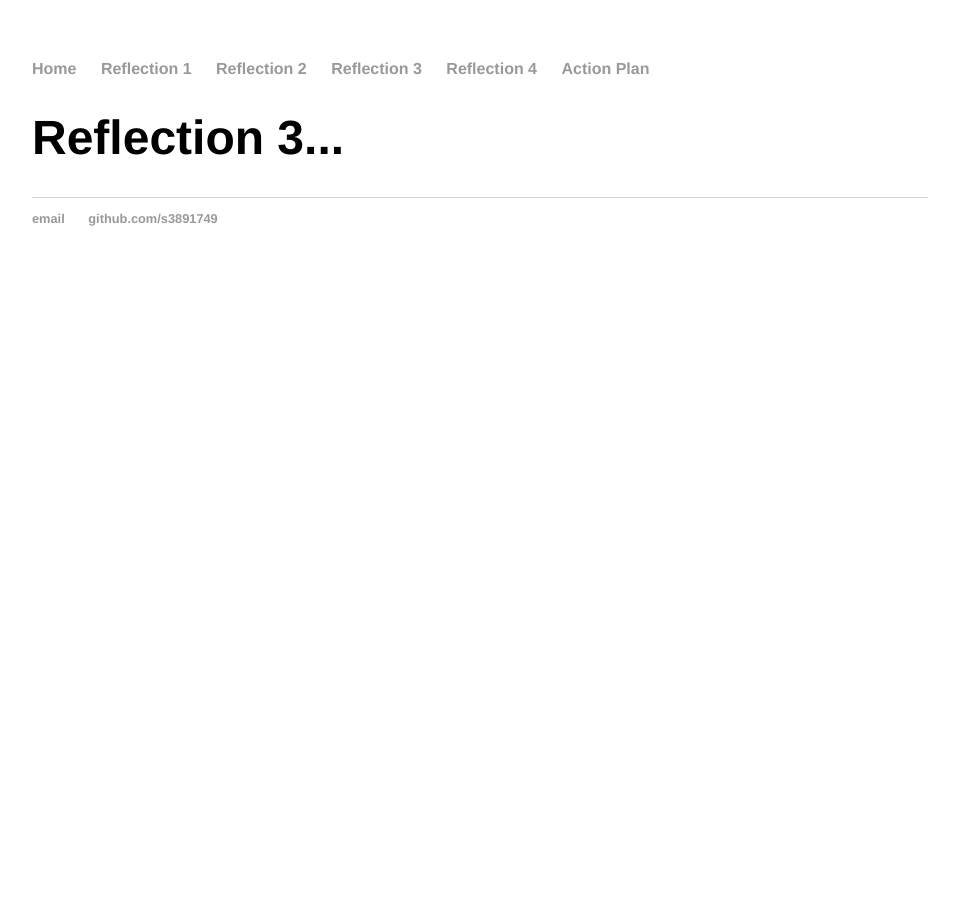
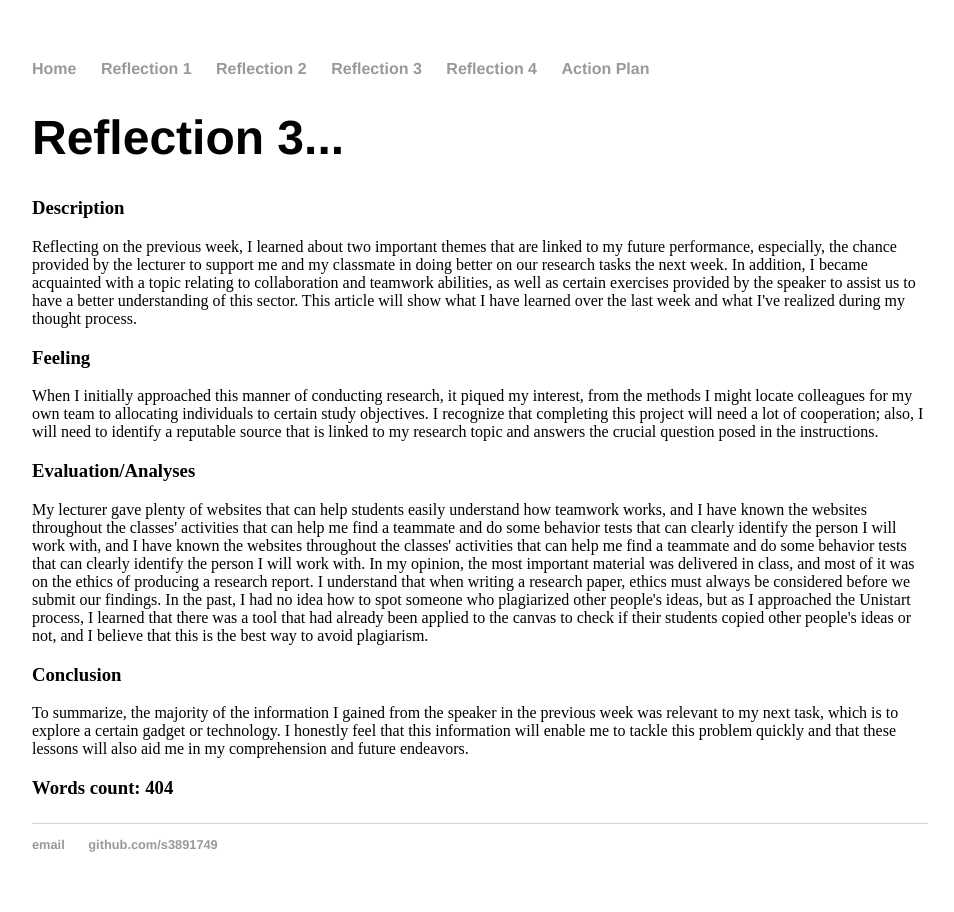
Before and after one commit to S3891749/s3891749.github.io, a Jekyll site: the page built from research/index.html, in a window 1280 px wide. Shown: the whole page, without its empty margins (160-1114 px from the left). Built offline with Jekyll 4.4.1, drawn with Linux system fonts in a browser that asks for light colours.

Commit message:
Update index.html

```diff
--- a/research/index.html
+++ b/research/index.html
@@ -4,7 +4,19 @@ title: Reflection 3...
 ---
 <div class="blurb">
 	<h1>{{ page.title }}</h1>
+	<h3>Description</h3>
+	Reflecting on the previous week, I learned about two important themes that are linked to my future performance, especially, the chance provided by the lecturer to support me and my classmate in doing better on our research tasks the next week. In addition, I became acquainted with a topic relating to collaboration and teamwork abilities, as well as certain exercises provided by the speaker to assist us to have a better understanding of this sector. This article will show what I have learned over the last week and what I've realized during my thought process.
+	<h3>Feeling</h3>
+	When I initially approached this manner of conducting research, it piqued my interest, from the methods I might locate colleagues for my own team to allocating individuals to certain study objectives. I recognize that completing this project will need a lot of cooperation; also, I will need to identify a reputable source that is linked to my research topic and answers the crucial question posed in the instructions.
+	<h3>Evaluation/Analyses</h3>
+	My lecturer gave plenty of websites that can help students easily understand how teamwork works, and I have known the websites throughout the classes' activities that can help me find a teammate and do some behavior tests that can clearly identify the person I will work with, and I have known the websites throughout the classes' activities that can help me find a teammate and do some behavior tests that can clearly identify the person I will work with.
 
+	In my opinion, the most important material was delivered in class, and most of it was on the ethics of producing a research report. I understand that when writing a research paper, ethics must always be considered before we submit our findings. In the past, I had no idea how to spot someone who plagiarized other people's ideas, but as I approached the Unistart process, I learned that there was a tool that had already been applied to the canvas to check if their students copied other people's ideas or not, and I believe that this is the best way to avoid plagiarism.
+
+	<h3>Conclusion</h3>
+	To summarize, the majority of the information I gained from the speaker in the previous week was relevant to my next task, which is to explore a certain gadget or technology. I honestly feel that this information will enable me to tackle this problem quickly and that these lessons will also aid me in my comprehension and future endeavors.
+	<space><h3>Words count: 404</h3><space>
+</p>
 </ul>
 
 </div><!-- /.blurb -->
```
